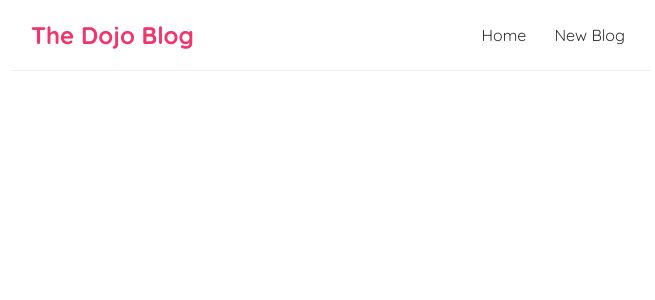
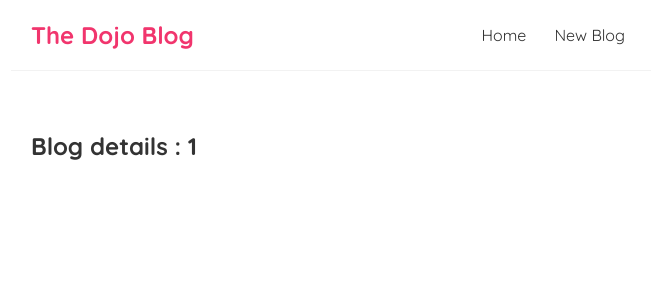
Before and after one commit to womoboy/react-sample-02, a React (Create React App) app: page /blogs/1 in a window 1280 px wide. Shown: the top 300 px of the page, without its empty margins (309-964 px from the left). Built offline with nearby package versions, Linux system fonts and the light colour scheme; the HTML template or start-up script is replaced by a standard one.

Commit message:
useParam hooks/create blogdetail component/converted the blogs to a link with router

```diff
--- a/src/App.js
+++ b/src/App.js
@@ -2,6 +2,7 @@
 import Home from "./Home";
 import { BrowserRouter as Router, Route, Switch } from "react-router-dom";
 import Create from './Create';
+import BlogDetails from './BlogDetils';
 
 const App = () => {
   return (
@@ -16,6 +17,9 @@
             <Route path='/create'>
               <Create />
             </Route>
+            <Route path='/blogs/:id'>
+              <BlogDetails />
+            </Route>
           </Switch>
         </div>
       </div>
--- /dev/null
+++ b/src/BlogDetils.js
@@ -0,0 +1,12 @@
+import { useParams } from 'react-router-dom';
+
+const BlogDetails = () => {
+  const { id } = useParams();
+  return (
+    <div className="blog-details">
+      <h2>Blog details : { id }</h2>
+    </div>
+  );
+};
+
+export default BlogDetails;
--- a/src/Bloglist.js
+++ b/src/Bloglist.js
@@ -1,11 +1,15 @@
+import { Link } from 'react-router-dom';
+
 const Bloglist = ({ blogs, title }) => {
     return (
         <div className="blog-list">
             <h2>{ title }</h2>
             {blogs.map((blog) => (
                 <div className="blog-preview" key={blog.id}>
-                    <h2>{blog.title}</h2>
-                    <p>writtn by : {blog.author}</p>
+                    <Link to={`/blogs/${ blog.id }`} >
+                        <h2>{blog.title}</h2>
+                        <p>writtn by : {blog.author}</p>
+                    </Link>
                 </div>
             ))}
         </div>
--- a/src/index.css
+++ b/src/index.css
@@ -48,3 +48,7 @@
   color: #f1356d;
   margin-bottom: 8px;
 }
+
+.blog-preview a {
+  text-decoration: none;
+}
```
